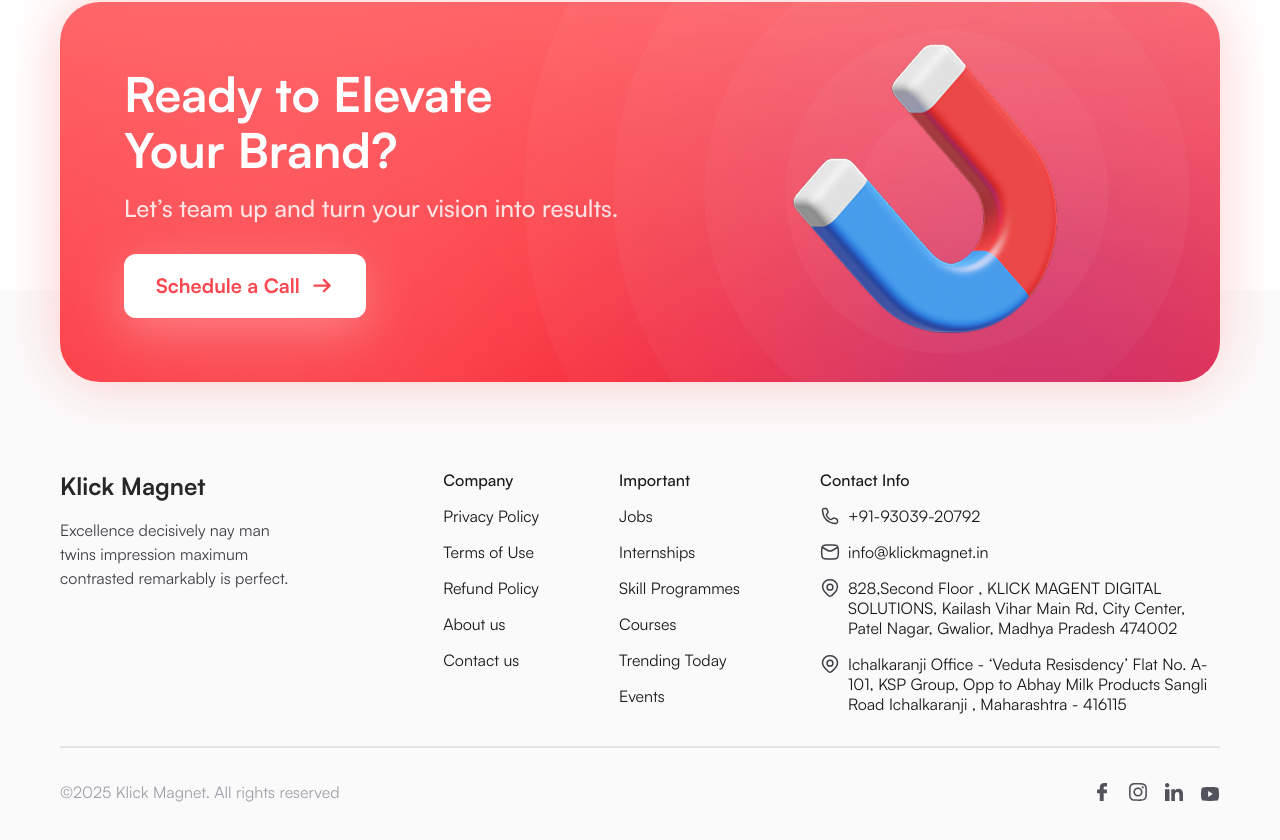
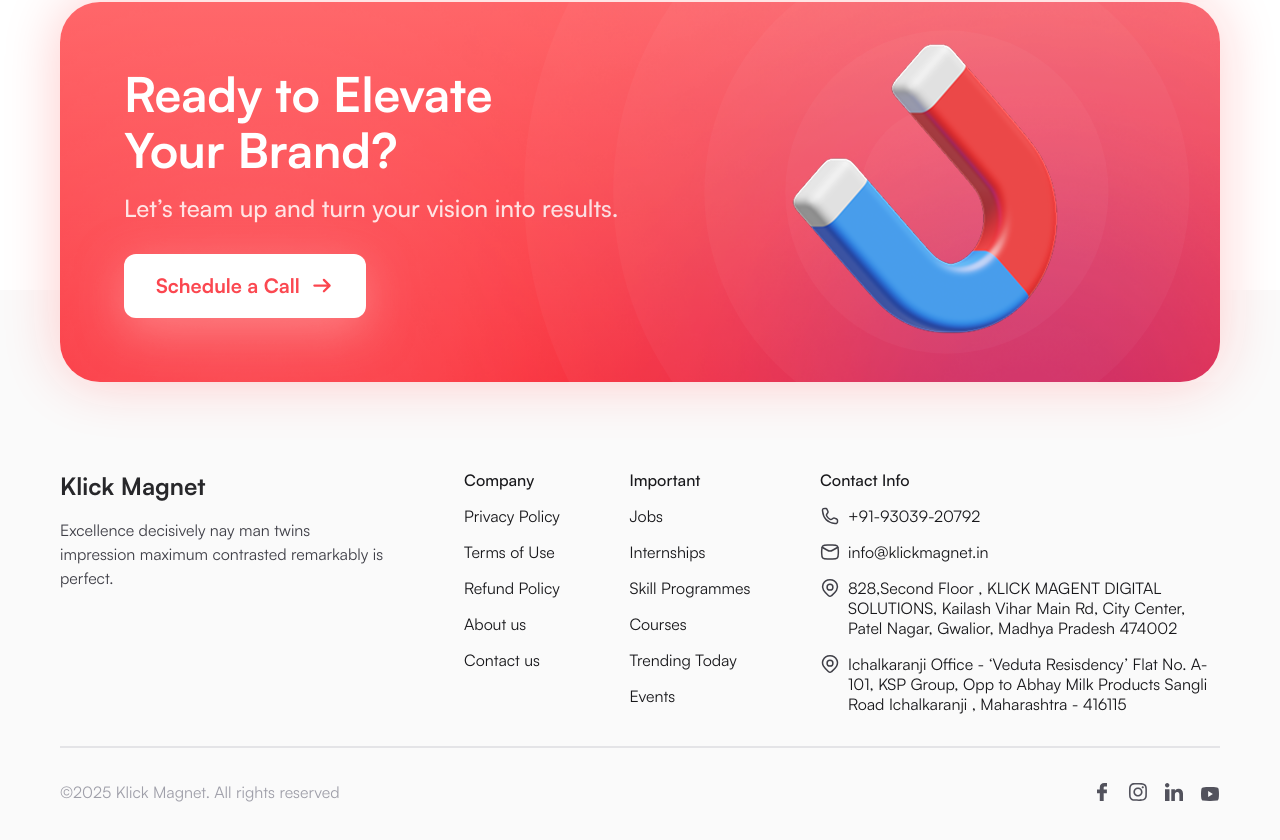
Before and after one commit to neon-lab-dev/Kilck-Magnet, a Next.js app: page /about-us in a window 1280 px wide. Shown: the part 3648-4488 px from the top of the page. Built offline with nearby package versions, Linux system fonts and the light colour scheme.

Commit message:
footer us fixed

```diff
--- a/src/components/Shared/Footer/Footer.tsx
+++ b/src/components/Shared/Footer/Footer.tsx
@@ -112,7 +112,7 @@
       <Container>
         <div className="flex flex-col lg:flex-row justify-between gap-10 lg:gap-20 ">
           {/* Left side logo and description */}
-          <div className="flex flex-col gap-4 text-white w-[20%]">
+          <div className="flex flex-col gap-4 text-white w-[30%]">
             <Link
               href={"/"}
               className="text-neutral-10 font-black font-Satoshi text-2xl"
@@ -125,7 +125,7 @@
             </p>
           </div>
           {/* Right side links */}
-          <div className="flex flex-col lg:flex-row gap-10 lg:gap-20">
+          <div className="flex flex-col lg:flex-row w-[70%] justify-between">
             {footerLinks?.map((item) => (
               <div key={item?.heading} className="flex flex-col gap-1">
                 <span className="text-neutral-65 font-medium leading-5">
```
